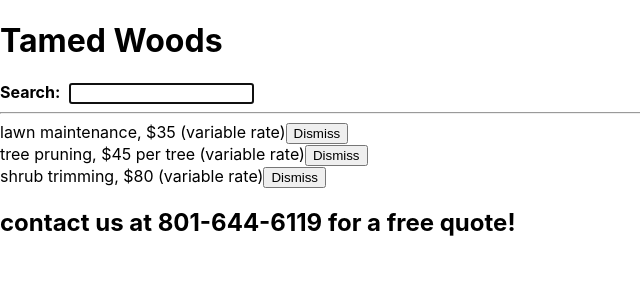
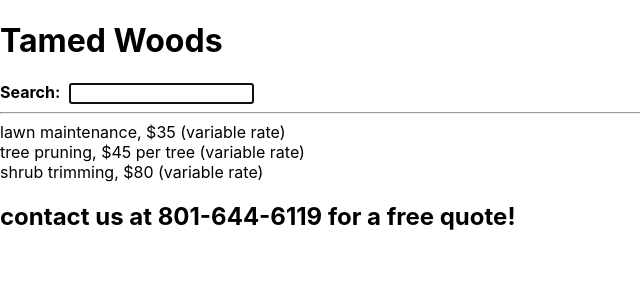
Before and after one commit to Sabathrodriguez/tamed-woods-website, a React (Create React App) app: page / in a window 1280 px wide. Shown: the top 300 px of the page, without its empty margins (0-640 px from the left). Built offline with nearby package versions, Linux system fonts and the light colour scheme.

Commit message:
removed dismiss button

```diff
--- a/src/App.js
+++ b/src/App.js
@@ -82,7 +82,7 @@ const App = () => {
 
       <hr/>
       {isError && <p>Something went wrong...</p>}
-      {isLoading ? (<p>Loading...</p>) : <List list={searchedServices} onRemoveItem={handleRemoveService}/> }
+      {isLoading ? (<p>Loading...</p>) : <List list={searchedServices}/> }
 
       <h2>contact us at 801-644-6119 for a free quote!</h2>
     </div>
@@ -106,21 +106,17 @@ const InputWithLabel = ({id, value, type="text", onInputChange, isFocused, child
   );
 }
 
-const List = ({list, onRemoveItem}) => (
+const List = ({list}) => (
   list.map(item => (
-    <Item key={item.objectID} item={item} onRemoveItem={onRemoveItem}/>
+    <Item key={item.objectID} item={item}/>
   ))
 );
 
-const Item = ({item, onRemoveItem}) => {
-  const handleRemoveItem = () => {
-    onRemoveItem(item);
-  }
+const Item = ({item}) => {
 
   return (
     <div>
       <span>{item.name}, {item.cost}</span>
-      <span><button type="button" onClick={() => handleRemoveItem(item)}>Dismiss</button></span>
     </div>
   );
 };
```
